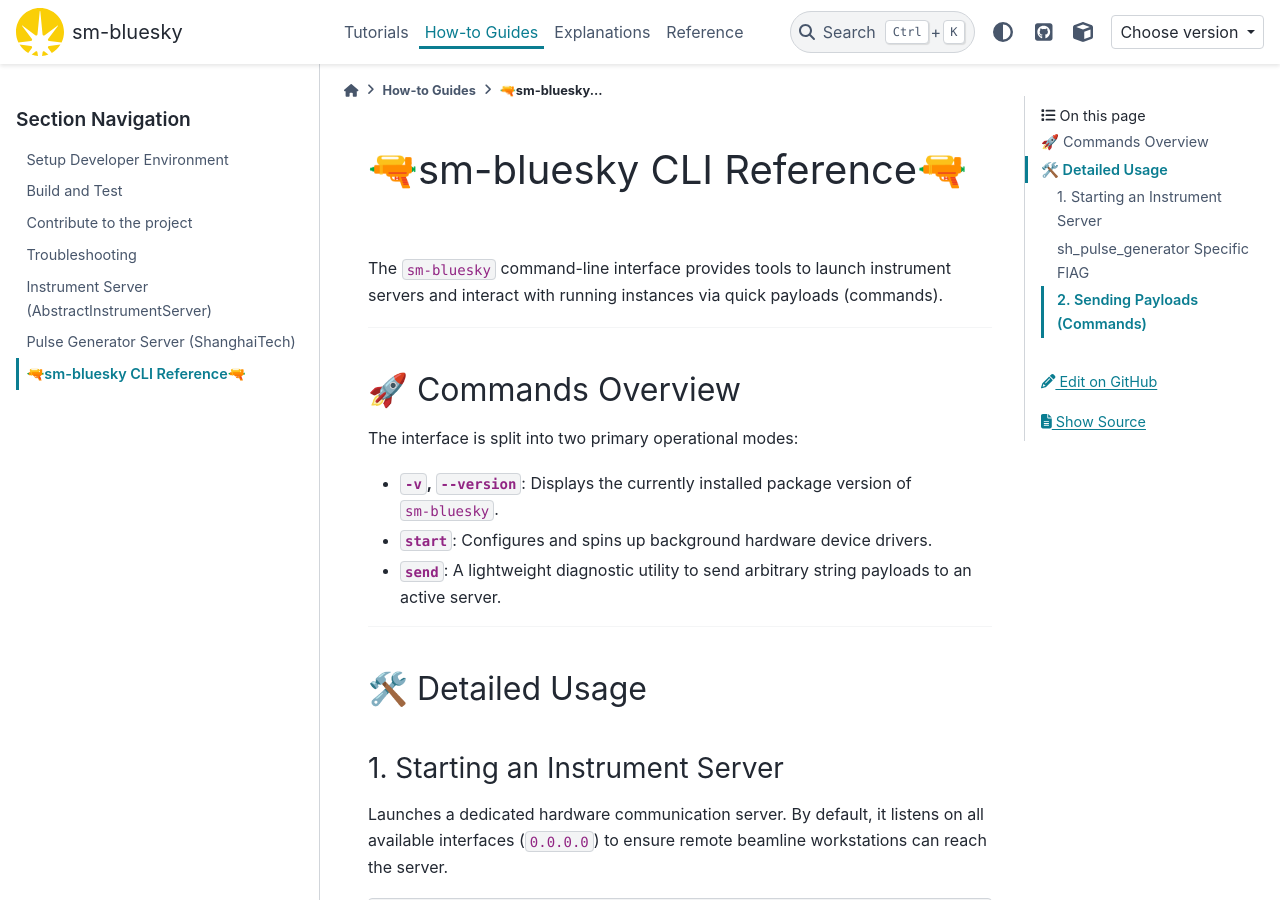
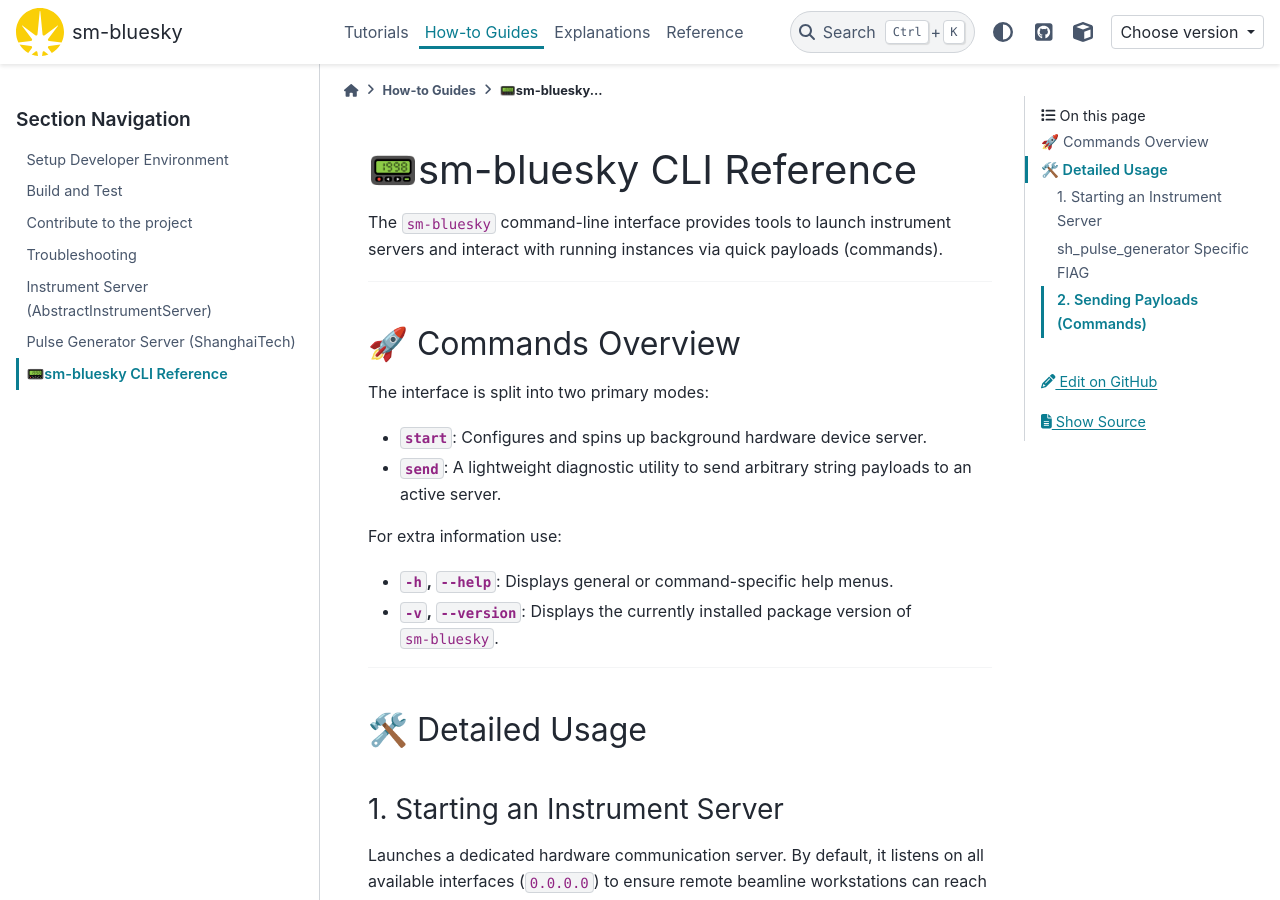
Before and after one commit to DiamondLightSource/sm-bluesky, a Sphinx documentation site: the page built from docs/how-to/5_cli_documentation.md, in a window 1280 px wide and 900 px high. Built offline with Sphinx 7.4.7 and the PyData theme 0.15.4, drawn with Linux system fonts in a browser that asks for light colours; pages that are not in the unit, such as notebooks, are missing from menus; the version number could not be read and is left out; some of the changed text lies outside the part shown.

Commit message:
add docs

````diff
--- a/docs/how-to/5_cli_documentation.md
+++ b/docs/how-to/5_cli_documentation.md
@@ -1,4 +1,4 @@
-# 🔫sm-bluesky CLI Reference🔫
+# 📟sm-bluesky CLI Reference
 
 The `sm-bluesky` command-line interface provides tools to launch instrument servers and interact with running instances via quick payloads (commands).
 
@@ -6,11 +6,13 @@ The `sm-bluesky` command-line interface provides tools to launch instrument serv
 
 ## 🚀 Commands Overview
 
-The interface is split into two primary operational modes:
-* **`-v`, `--version`**: Displays the currently installed package version of `sm-bluesky`.
-* **`start`**: Configures and spins up background hardware device drivers.
+The interface is split into two primary modes:
+* **`start`**: Configures and spins up background hardware device server.
 * **`send`**: A lightweight diagnostic utility to send arbitrary string payloads to an active server.
 
+For extra information use:
+* **`-h`, `--help`**: Displays general or command-specific help menus.
+* **`-v`, `--version`**: Displays the currently installed package version of `sm-bluesky`.
 ---
 
 ## 🛠️ Detailed Usage
@@ -54,7 +56,7 @@ sm-bluesky send "PAYLOAD" [FLAGS]
 
 ```bash
 # Verify status locally
-sm-bluesky send "GET_STATUS"
+sm-bluesky send "command_list"
 
 # Adjust settings on a remote beamline server
 sm-bluesky send "SET_DELAY 512" --host 192.168.1.50 --port 7891```
````
Also changed, not shown: docs/how-to/4_Use_abstract_instrument_server.md (+1 -0 lines), docs/how-to/4c_pulse_genertor_shanghai_tech.md (+1 -0 lines), 2 other files.
